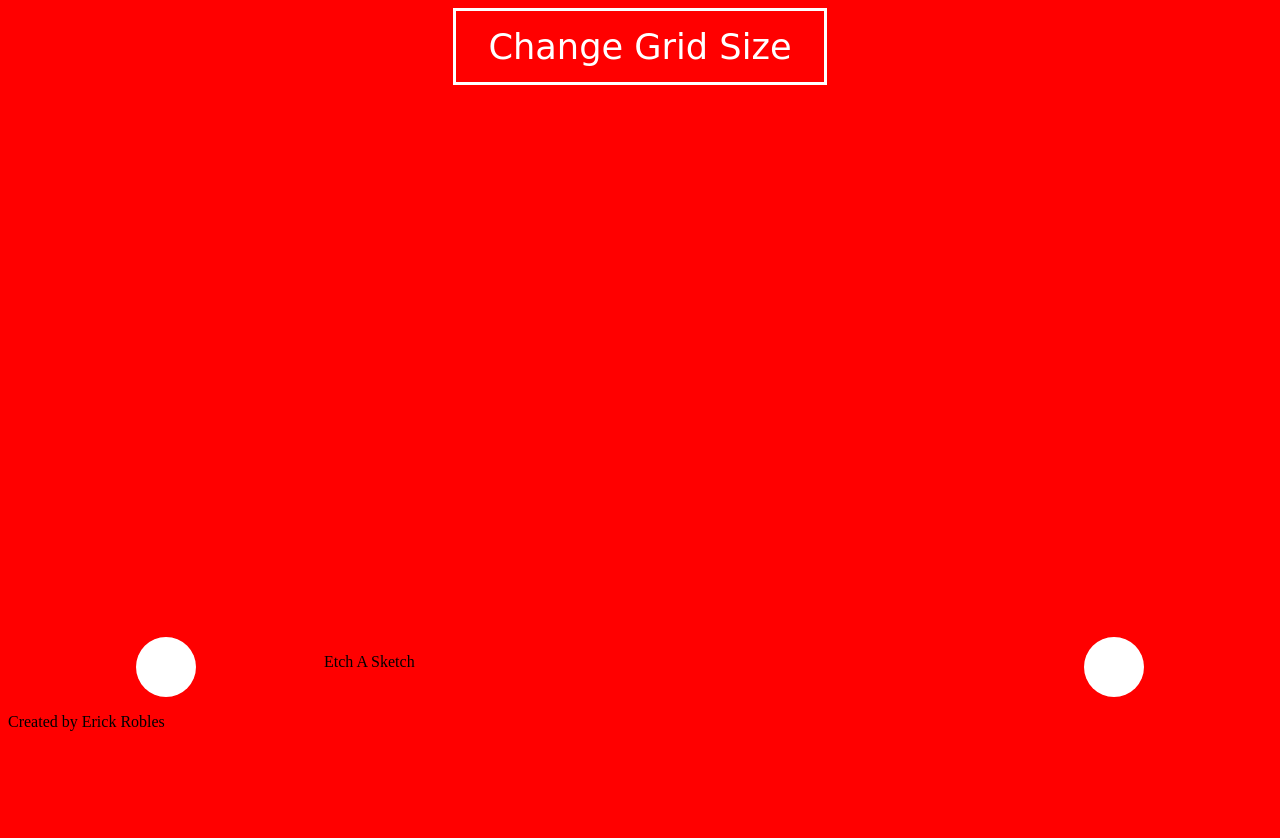
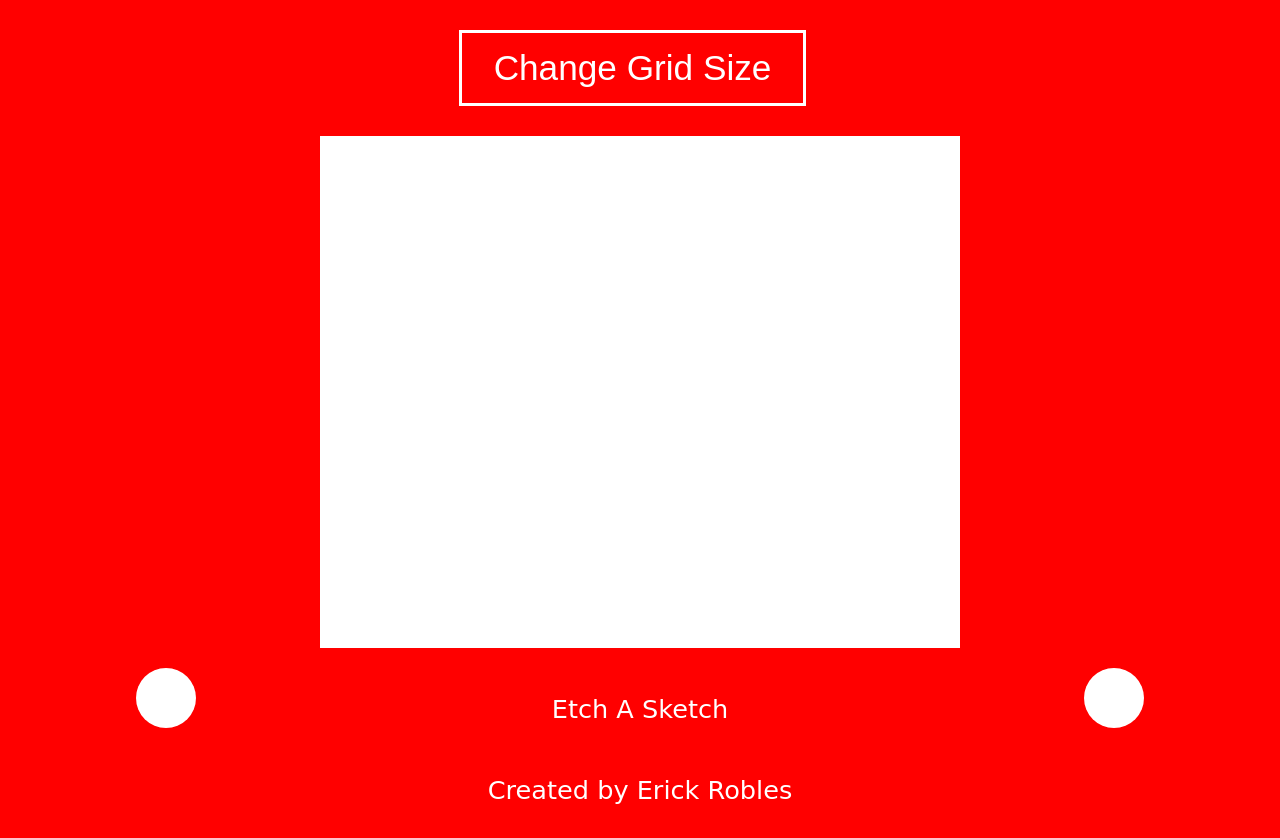
Before and after one commit to detailsinc/etch-a-sketch, a plain HTML site: page index.html in a window 1280 px wide. Before the commit the page ends 800 px from the top, so only its background shows below. Drawn offline with Linux system fonts and the light colour scheme; a web font is replaced by a local one.

Commit message:
Update style.css
Updated grid to run better with js.

```diff
--- a/style.css
+++ b/style.css
@@ -9,18 +9,22 @@ body {
     background-color: red;
 }
 
-h1 {
-    font-family: 'Cedarville Cursive', cursive;
-    font-size: 2.1em;
-    color: white;
-    background-color: #f00;
-    padding: 13px 32px;
-    text-align: center;
-    text-decoration: underline;
+/*Top buttons*/
+.header {
+    margin: 30px 0;
+    display: grid;
+    grid-template-columns: 1fr;
+    grid-template-areas: "header";
+}
+
+#title {
+    grid-area: header;
+    justify-self: center;
+    margin-right: 15px;
 }
 
 button {
-    font-family: 'Cedarville Cursive', cursive;
+    font-family: Arial, Helvetica, sans-serif;
     font-size: 2.2em;
     color: white;
     background-color: #f00;
@@ -28,36 +32,34 @@ button {
     padding: 15px 32px;
     text-align: center;
     text-decoration: none;
-    display: inline-block;
     cursor: pointer;
-    display: block;
-    margin: 0 auto;
-
 }
 
 button:hover {
     box-shadow: 0 4px 8px 0 rgba(0, 0, 0, 0.2), 0 6px 20px 0 rgba(0, 0, 0, 0.19);
 }
+/*Top buttons end*/
 
-section {
-    padding-top: 20px;
-    justify-content: center;
+
+#main {
+    width: 50vw;
+    height: 40vw;
+    background-color: white;
+    margin: 0 auto;
     display: grid;
-    grid-template-columns: repeat(16, 32px);
-    grid-template-rows: repeat(16, 32px);
 }
 
 .tile {
     background-color: white;
-    border-style: solid;
-    border-color: black;
-    padding: 16px;
+    border: thin solid black;
 }
 
 .footer {
     display: grid;
     grid-template-columns: 1fr 2fr 1fr;
-    grid-template-areas: "leftc text rightc";
+    grid-template-areas:
+    "leftc texttitle rightc"
+    ". textauthor .";
     padding-top: 20px;
 }
 
@@ -66,9 +68,18 @@ section {
     justify-self: center;
 }
 
-.text {
-    grid-area: text;
+#project-title {
+    grid-area: texttitle;
     justify-self: center;
+    color: white;
+    font-size: 1.6em;
+    font-family: 'Cedarville Cursive', cursive;
+}
+
+#project-author {
+    grid-area: textauthor;
+    justify-self: center;
+    align-self: start;
     color: white;
     font-size: 1.6em;
     font-family: 'Cedarville Cursive', cursive;
@@ -85,3 +96,36 @@ section {
     background-color: white;
     border-radius: 50%;
 }
+
+
+/*
+
+
+h1 {
+    font-family: 'Cedarville Cursive', cursive;
+    font-size: 2.1em;
+    color: white;
+    background-color: #f00;
+    padding: 13px 32px;
+    text-align: center;
+    text-decoration: underline;
+}
+
+
+
+
+
+section {
+    background-color: white;
+    justify-content: center;
+    display: grid;
+    grid-template-columns: repeat(16, 1fr);
+    grid-template-rows: repeat(16, 1fr);
+    margin: 15px 65px;
+}
+
+
+
+
+
+*/
```
